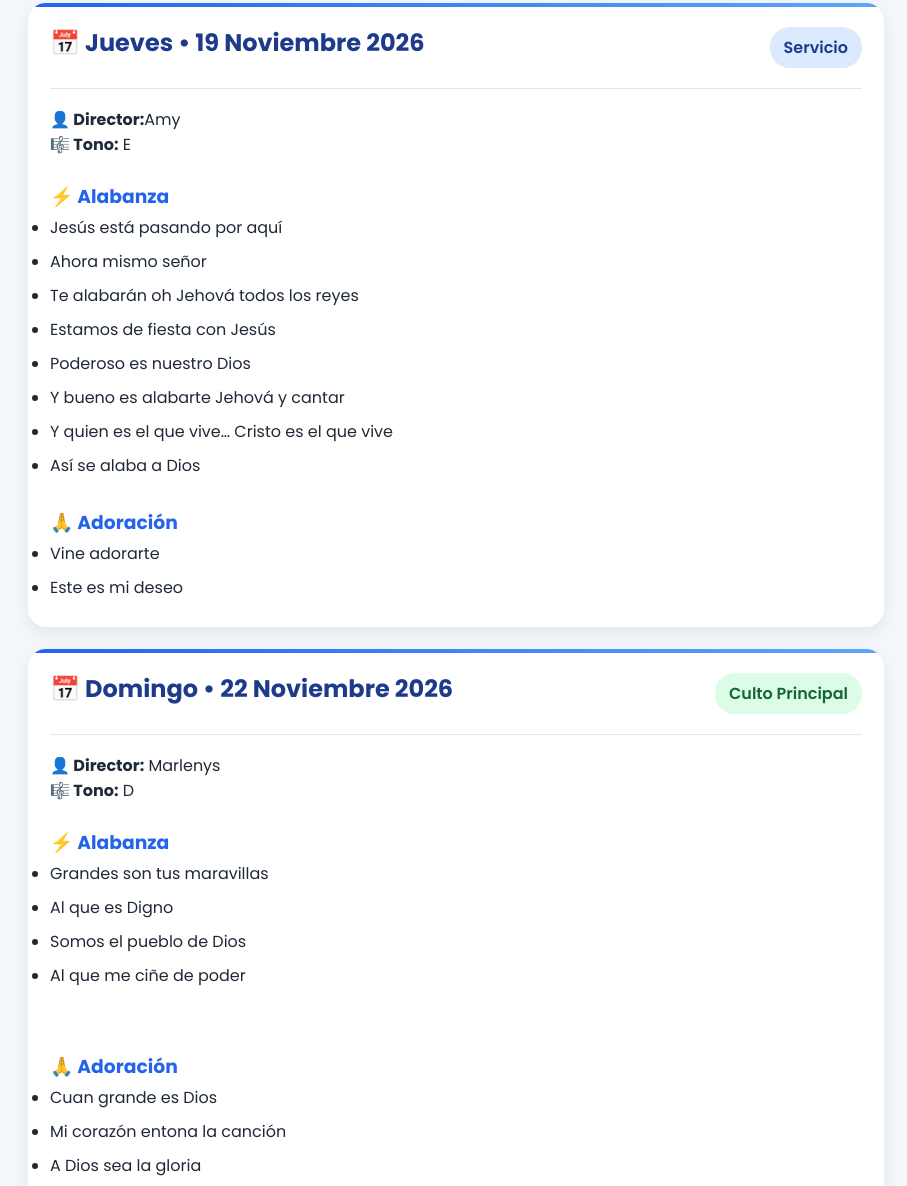
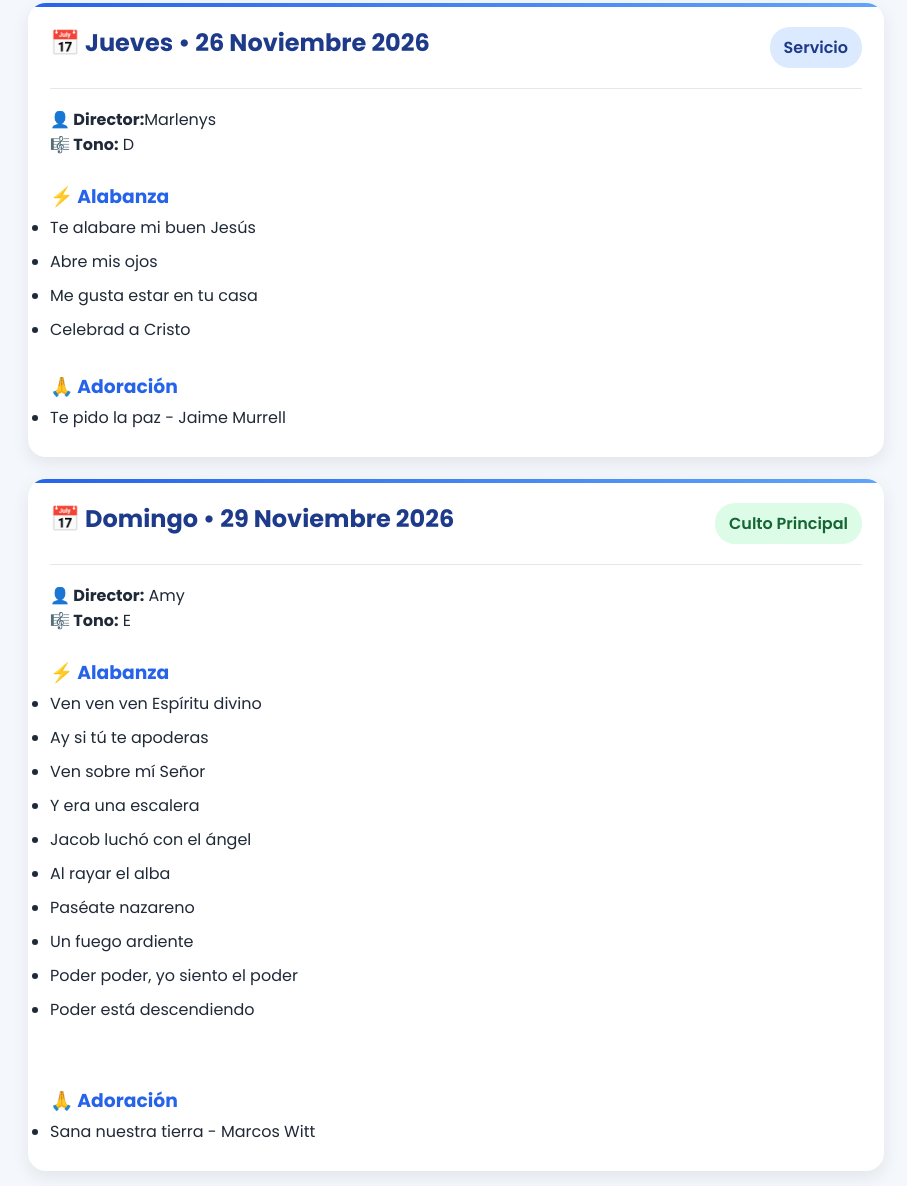
Before and after one commit to estudiantepanama561-ship-it/Worship-Planner-, a plain HTML site: page index.html in a window 1280 px wide. Shown: the part 1272-2458 px from the top of the page, without its empty margins (184-1091 px from the left). Drawn offline with Linux system fonts and the light colour scheme.

Commit message:
Update service details and song lists for events

```diff
--- a/index.html
+++ b/index.html
@@ -375,15 +375,15 @@ Aquí encontrarás los cultos programados, canciones por practicar, actividades
 
 <h2>⭐ Próximo Culto</h2>
 
-<h3>Jueves • 19 de Noviembre 2026</h3>
+<h3>Jueves • 26 de Noviembre 2026</h3>
 
 <br>
 
-<p><strong>Director:</strong> Amy</p>
+<p><strong>Director:</strong> Marlenys</p>
 
-<p><strong>Tono General:</strong> E</p>
+<p><strong>Tono General:</strong> D</p>
 
-<p><strong>Canciones:</strong> +7</p>
+<p><strong>Canciones:</strong> +5</p>
 
 <div class="badge">
 
@@ -463,7 +463,7 @@ Actualizada constantemente por el director del ministerio.
 
 <div style="display:flex;justify-content:space-between;align-items:center;">
 
-<h2>📅 Jueves • 19 Noviembre 2026</h2>
+<h2>📅 Jueves • 26 Noviembre 2026</h2>
 
 <span style="background:#DBEAFE;color:#1E3A8A;padding:8px 14px;border-radius:20px;font-weight:600;">
 Servicio
@@ -473,9 +473,9 @@ Servicio
 
 <hr style="margin:18px 0;border:none;border-top:1px solid #E5E7EB;">
 
-<p><strong>👤 Director:</strong>Amy </p>
+<p><strong>👤 Director:</strong>Marlenys </p>
 
-<p><strong>🎼 Tono:</strong> E</p>
+<p><strong>🎼 Tono:</strong> D</p>
 
 <br>
 
@@ -483,14 +483,10 @@ Servicio
 
 <ul style="line-height:34px;">
 
-<li>Jesús está pasando por aquí</li>
-<li>Ahora mismo señor</li>
-<li>Te alabarán oh Jehová todos los reyes</li>
-<li>Estamos de fiesta con Jesús</li>
-<li>Poderoso es nuestro Dios</li>
-<li>Y bueno es alabarte Jehová y cantar</li>
-<li>Y quien es el que vive… Cristo es el que vive</li>
-<li>Así se alaba a Dios</li>
+<li>Te alabare mi buen Jesús</li>
+<li>Abre mis ojos</li>
+<li>Me gusta estar en tu casa</li>
+<li>Celebrad a Cristo</li>
 </ul>
 
 <br>
@@ -499,8 +495,7 @@ Servicio
 
 <ul style="line-height:34px;">
 
-<li>Vine adorarte</li>
-<li>Este es mi deseo</li>
+<li>Te pido la paz - Jaime Murrell</li>
 </ul>
 
 </div>
@@ -512,7 +507,7 @@ Servicio
 
 <div style="display:flex;justify-content:space-between;align-items:center;">
 
-<h2>📅 Domingo • 22 Noviembre 2026</h2>
+<h2>📅 Domingo • 29 Noviembre 2026</h2>
 
 <span style="background:#DCFCE7;color:#166534;padding:8px 14px;border-radius:20px;font-weight:600;">
 Culto Principal
@@ -522,9 +517,9 @@ Culto Principal
 
 <hr style="margin:18px 0;border:none;border-top:1px solid #E5E7EB;">
 
-<p><strong>👤 Director:</strong> Marlenys</p>
+<p><strong>👤 Director:</strong> Amy</p>
 
-<p><strong>🎼 Tono:</strong> D</p>
+<p><strong>🎼 Tono:</strong> E</p>
 
 <br>
 
@@ -532,10 +527,16 @@ Culto Principal
 
 <ul style="line-height:34px;">
 
-<li>Grandes son tus maravillas</li>
-<li>Al que es Digno</li>
-<li>Somos el pueblo de Dios</li>
-<li>Al que me ciñe de poder</li>
+<li>Ven ven ven Espíritu divino</li>
+<li>Ay si tú te apoderas </li>
+<li>Ven sobre mí Señor</li>
+<li>Y era una escalera</li>
+<li>Jacob luchó con el ángel</li>
+<li>Al rayar el alba</li>
+<li>Paséate nazareno</li>
+<li>Un fuego ardiente</li>
+<li>Poder poder, yo siento el poder</li>
+<li>Poder está descendiendo</li>
 
 <br>
 
@@ -547,9 +548,7 @@ Culto Principal
 
 <ul style="line-height:34px;">
 
-<li>Cuan grande es Dios</li>
-<li>Mi corazón entona la canción</li>
-<li>A Dios sea la gloria</li>
+<li>Sana nuestra tierra - Marcos Witt</li>
 </ul>
 
 </div>
```
